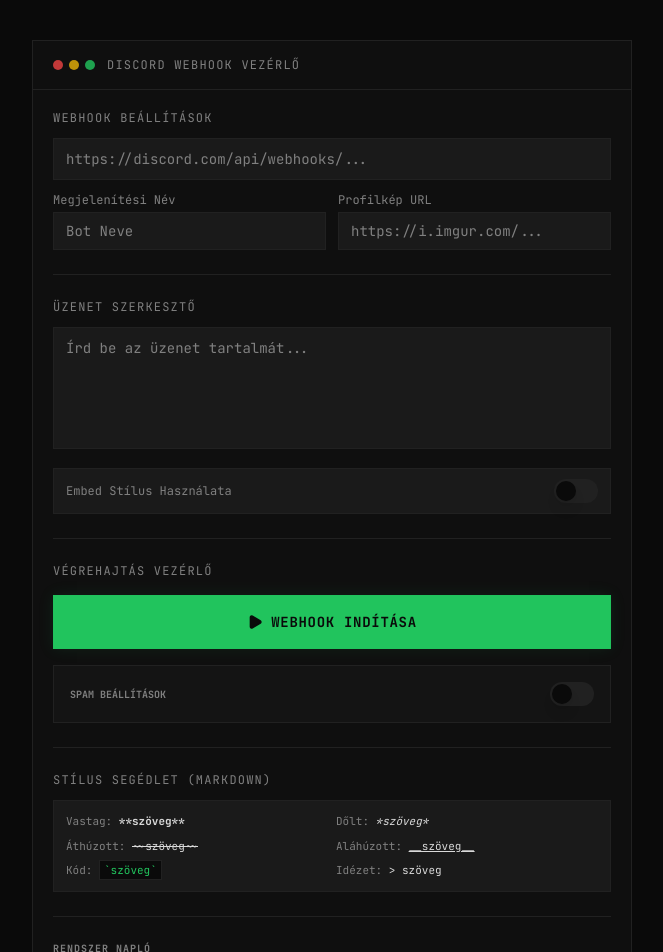
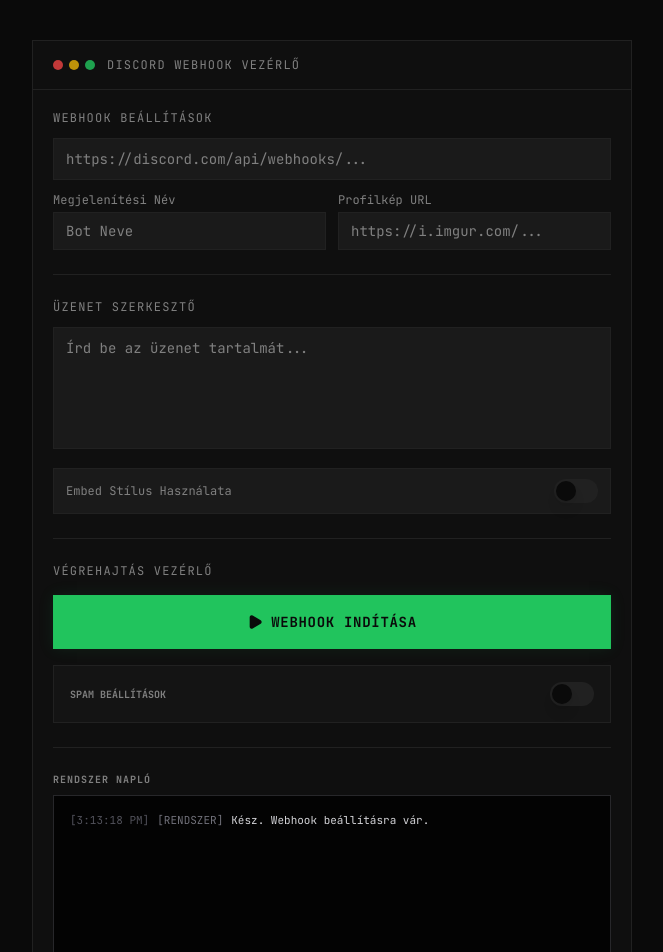
Before and after one commit to japankert22/webohohok, a Next.js app: page / in a window 1280 px wide. Shown: the top 952 px of the page, without its empty margins (308-971 px from the left). Built offline with nearby package versions, Linux system fonts and the light colour scheme.

Commit message:
Update page.tsx

```diff
--- a/app/page.tsx
+++ b/app/page.tsx
@@ -222,22 +222,6 @@
 
           <div className="border-t border-border" />
 
-          <section aria-label="Stílus Segédlet">
-            <h2 className="text-xs uppercase tracking-widest text-muted-foreground mb-3">
-              Stílus Segédlet (Markdown)
-            </h2>
-            <div className="border border-border bg-secondary p-3 grid grid-cols-2 gap-2 text-[11px] text-muted-foreground">
-              <p>Vastag: <span className="text-foreground font-bold">**szöveg**</span></p>
-              <p>Dőlt: <span className="text-foreground italic">*szöveg*</span></p>
-              <p>Áthúzott: <span className="text-foreground line-through">~~szöveg~~</span></p>
-              <p>Aláhúzott: <span className="text-foreground underline">__szöveg__</span></p>
-              <p>Kód: <code className="text-green-500 bg-background px-1 py-0.5 border border-border">`szöveg`</code></p>
-              <p>Idézet: <span className="text-foreground">{">"} szöveg</span></p>
-            </div>
-          </section>
-
-          <div className="border-t border-border" />
-
           <AllapotKonzol naplok={naplok} />
         </div>
       </div>
```
